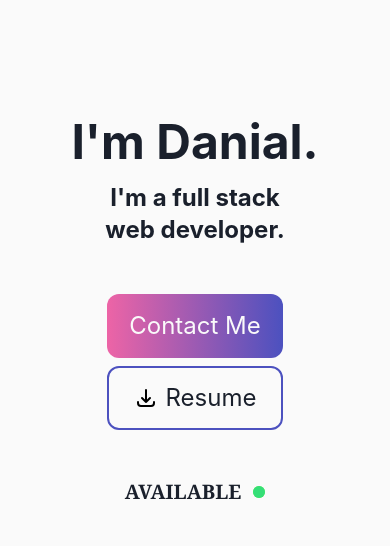
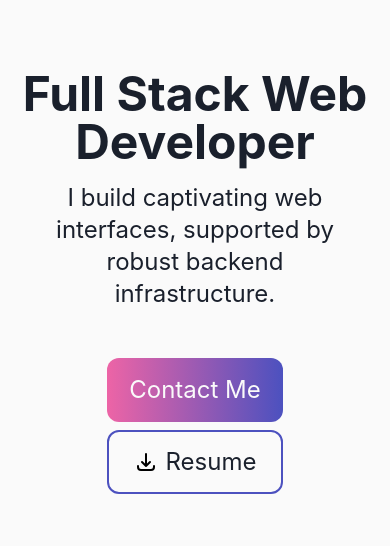
Before and after one commit to danialhasan/devsite-vue, a Vue app: page / in a window 390 px wide. Shown: the part 246-792 px from the top of the page. Built offline with nearby package versions, Linux system fonts and the light colour scheme; what @tailwindcss/typography would draw is missing.

Commit message:
changed header copy

```diff
--- a/src/components/FooterComponent.vue
+++ b/src/components/FooterComponent.vue
@@ -184,7 +184,7 @@ export default {
             /></a>
             <!-- NOTE: IMAGE SRC ATTRIBUTES MUST HAVE /ASSETS AT FRONT, NOT ASSETS, OTHERWISE BUILD WILL FAIL. -->
             <a
-              href="https://www.linkedin.com/in/danial-hasan-0bb166182/"
+              href="https://www.linkedin.com/in/dhasandev/"
               target="_blank"
               ><img
                 class="w-11 h-11 mx-2"
@@ -387,7 +387,7 @@ export default {
               /></a>
               <!-- NOTE: IMAGE SRC ATTRIBUTES MUST HAVE /ASSETS AT FRONT, NOT ASSETS, OTHERWISE BUILD WILL FAIL. -->
               <a
-                href="https://www.linkedin.com/in/danial-hasan-0bb166182/"
+                href="https://www.linkedin.com/in/ππ/"
                 target="_blank"
                 ><img
                   class="w-11 h-11 mx-2"
--- a/src/views/Home.vue
+++ b/src/views/Home.vue
@@ -227,11 +227,15 @@ export default defineComponent({
         text-center
         w-full
         h-auto
-        mt-32
+        mt-20
+        md:mt-32
       "
     >
-      <h1 class="text-5xl">I'm Danial.</h1>
-      <h2 class="text-2xl my-4 px-24">I'm a full stack web developer.</h2>
+      <h1 class="text-5xl">Full Stack Web Developer</h1>
+      <h2 class="text-2xl font-normal my-4 px-12">
+        I build captivating web interfaces, supported by robust backend
+        infrastructure.
+      </h2>
       <div class="w-full h-auto flex flex-col lg:flex-row justify-center mt-12">
         <contact-button @clicked="scrollToForm" />
         <resume-button />
```
